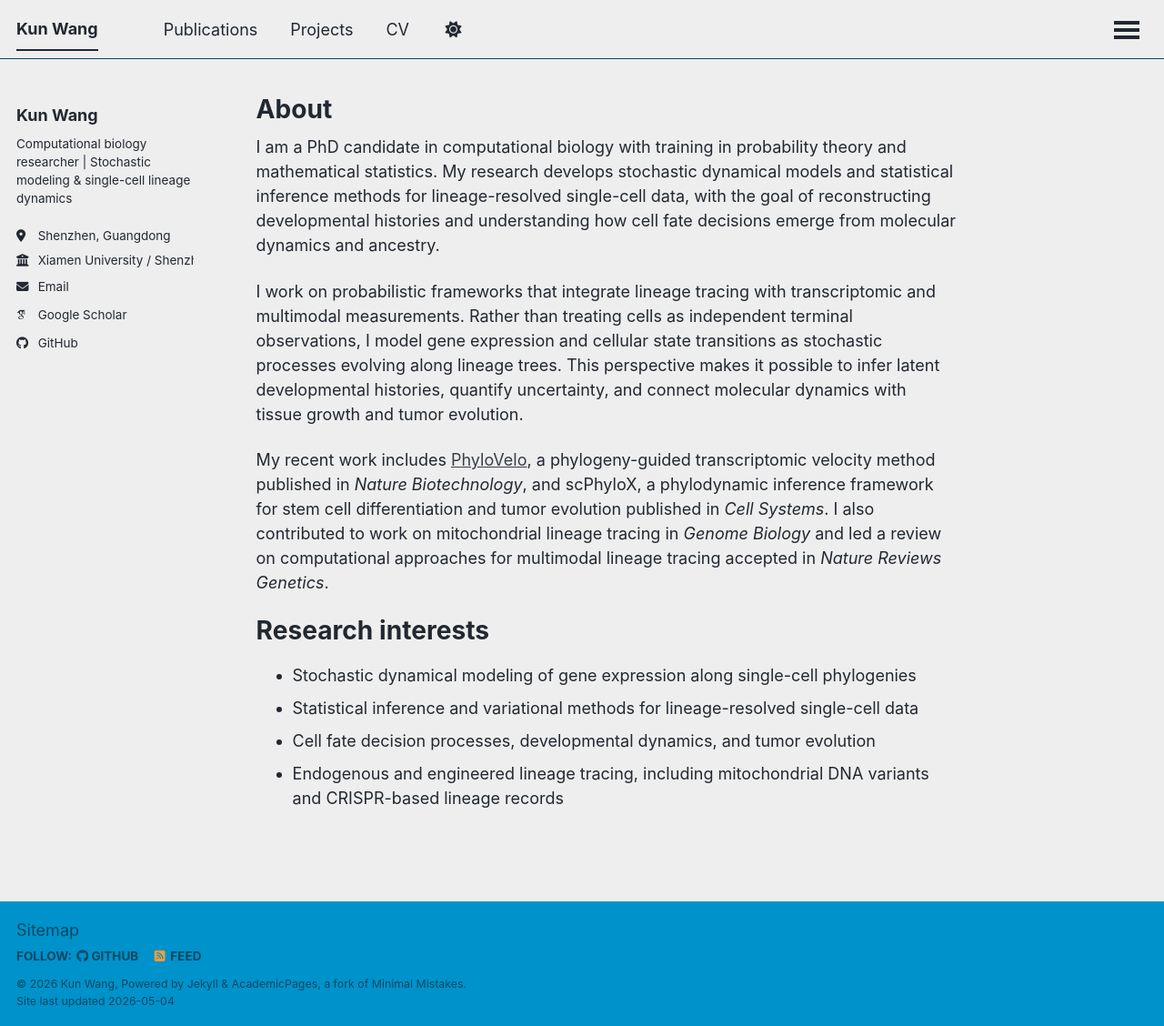
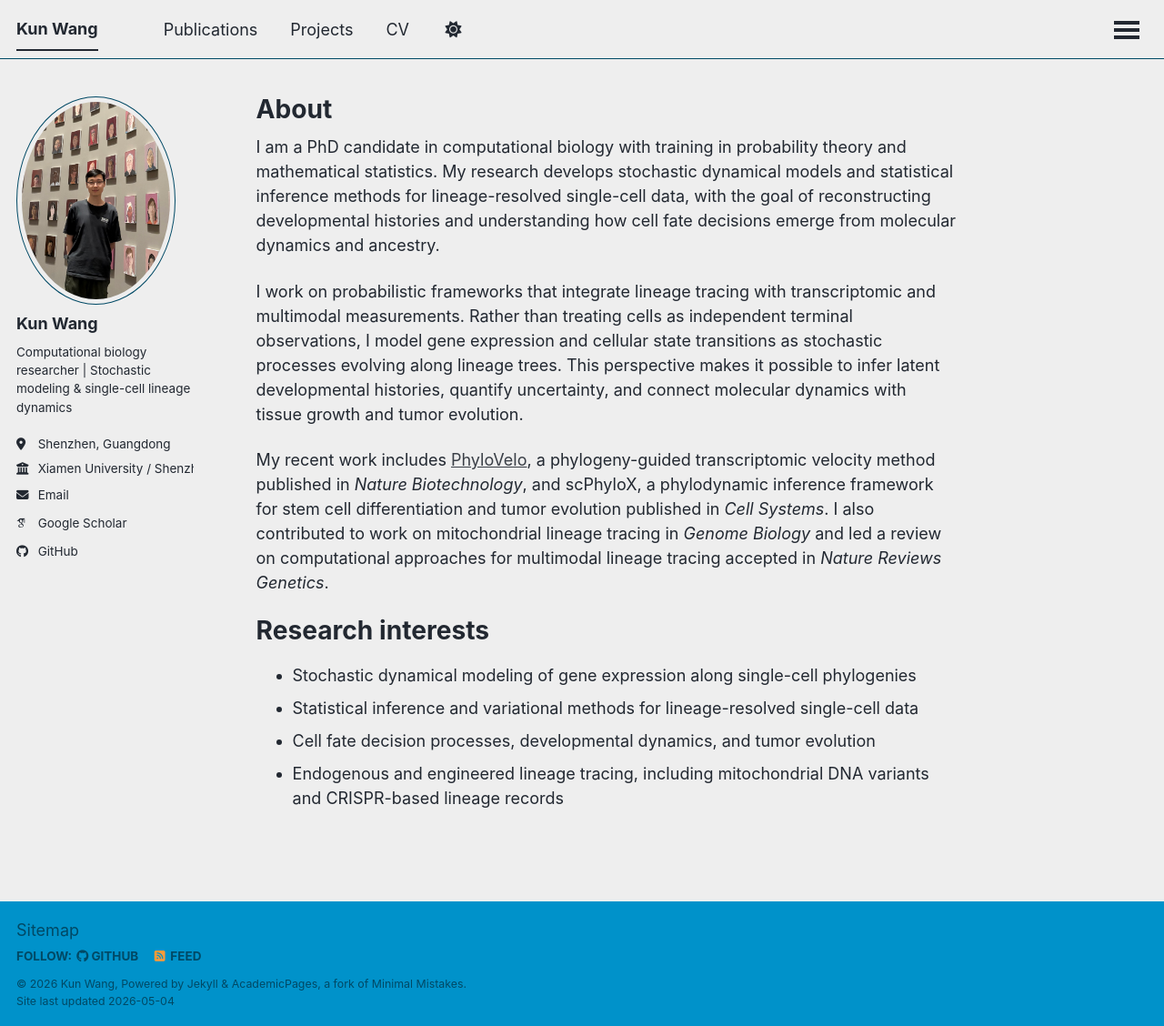
Before and after one commit to kunwang34/kunwang34.github.io, a Jekyll site: the page built from _pages/about.md, in a window 1280 px wide and 1128 px high. Shown: the whole window at 91% size. Built offline with Jekyll 4.4.1, drawn with Linux system fonts in a browser that asks for light colours; some web fonts are replaced; a script that is not in the unit is left out.

Commit message:
Add profile photo

```diff
--- a/_config.yml
+++ b/_config.yml
@@ -23,7 +23,7 @@ repository               : "kunwang34/kunwang34.github.io"
 #               Additional customization can be done by editing /_includes/author-profile.html
 author:
   # Biographic information
-  avatar           :
+  avatar           : "IMG_7009.JPG"
   name             : "Kun Wang"
   pronouns         : # example: "she/her"
   bio              : "Computational biology researcher | Stochastic modeling & single-cell lineage dynamics"
```
Also changed, not shown: images/IMG_7009.JPG (added).
